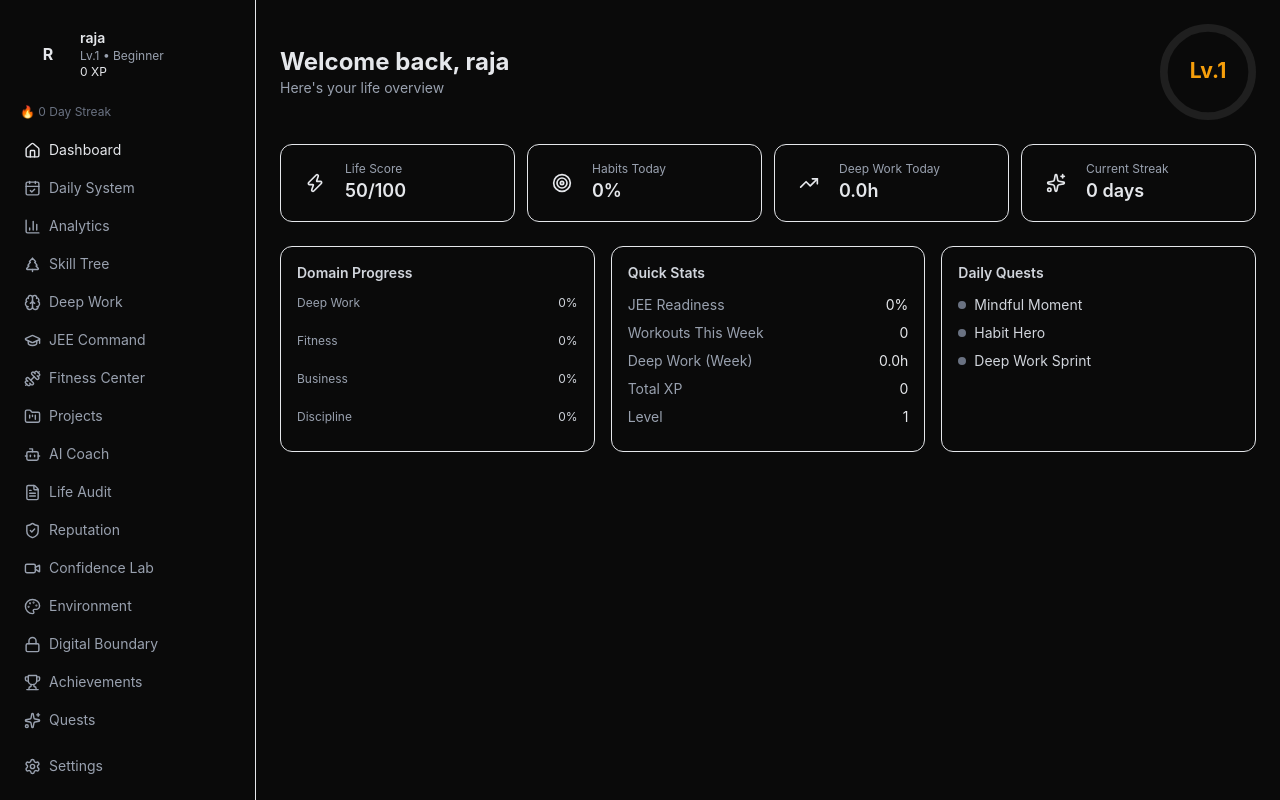
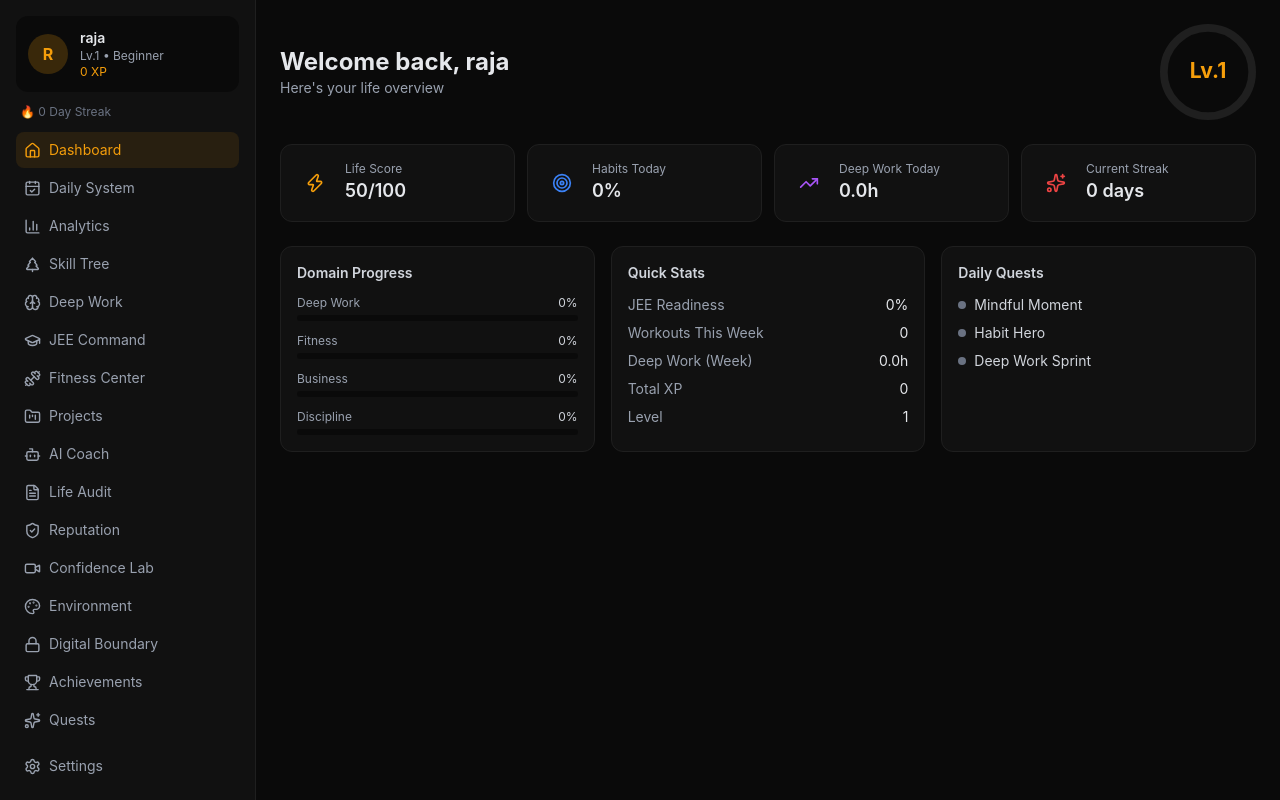
Before and after one commit to Raja549h/project, a React (Vite) app: page / in a window 1280 px wide. Built offline with nearby package versions, Linux system fonts and the light colour scheme; the HTML template or start-up script is replaced by a standard one.

Commit message:
fix: add custom theme colors via Tailwind v4 @theme directive

```diff
--- a/src/index.css
+++ b/src/index.css
@@ -1,7 +1,18 @@
 @import "tailwindcss";
 
+@theme {
+  --color-surface: #0a0a0a;
+  --color-card: #111111;
+  --color-border: #1f1f1f;
+  --color-xp: #f59e0b;
+  --color-deep: #3b82f6;
+  --color-fitness: #ef4444;
+  --color-business: #22c55e;
+  --color-intelligence: #a855f7;
+}
+
 body {
-  background-color: #0a0a0a;
+  background-color: var(--color-surface);
   color: #e5e7eb;
   font-family: 'Inter', system-ui, -apple-system, sans-serif;
 }
```
